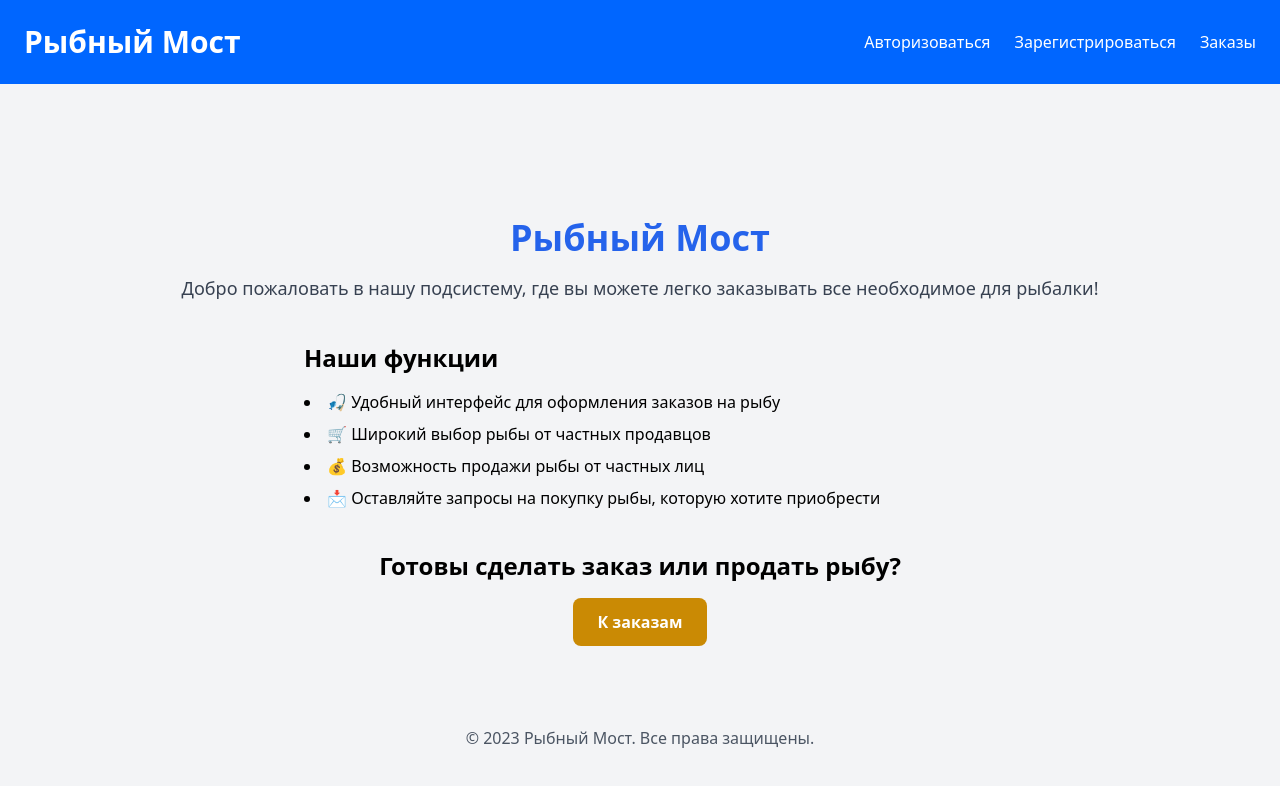
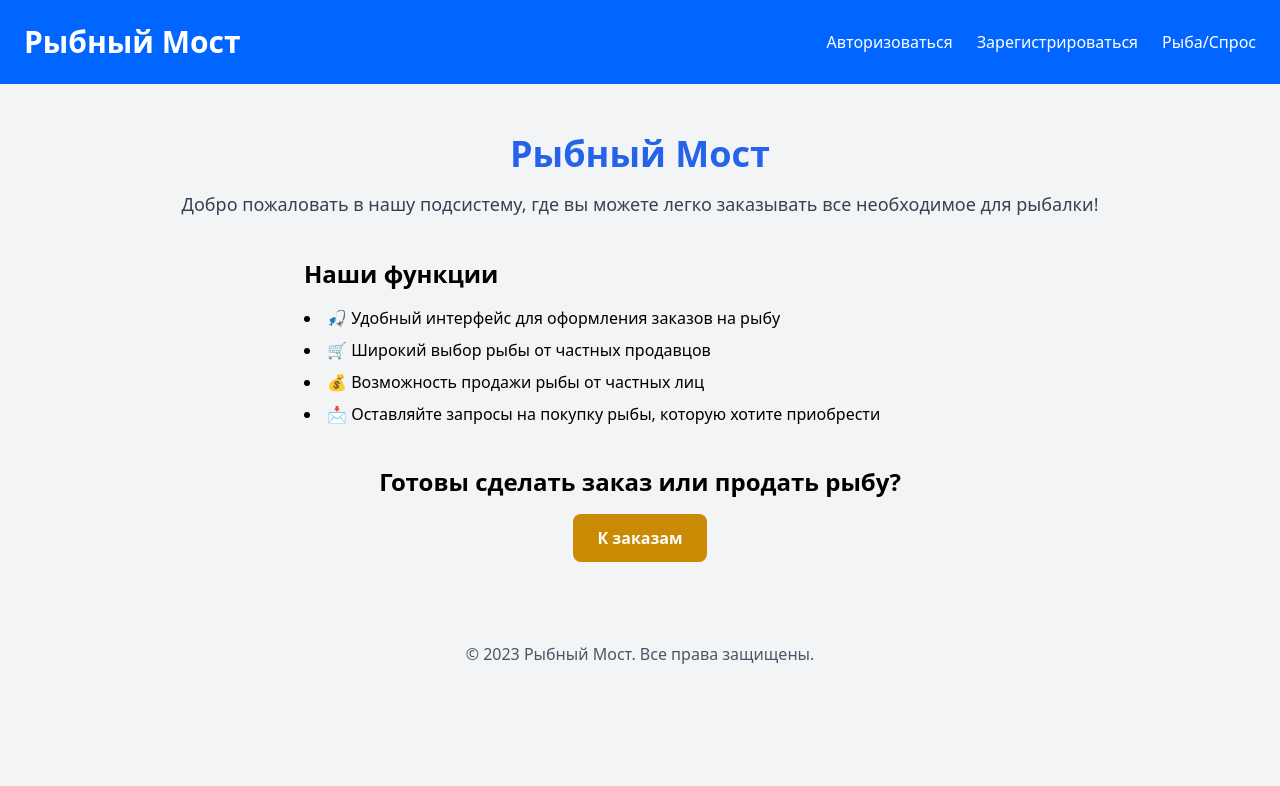
Before and after one commit to XomyachokAndrew/course, a Next.js app: page / in a window 1280 px wide. Shown: the top 786 px of the page. Built offline with nearby package versions, Linux system fonts and the light colour scheme.

Commit message:
Fixed Header

```diff
--- a/app/components/Header.js
+++ b/app/components/Header.js
@@ -1,4 +1,4 @@
-'use client'
+'use client';
 import { useRouter } from 'next/navigation';
 import { useAuth } from '../context/AuthContext';
 import Link from 'next/link';
@@ -13,28 +13,22 @@ const Header = () => {
     };
 
     return (
-        <header className="bg-[#0066FF] text-white py-6"> {/* Увеличен отступ по вертикали */}
-            <div className="container mx-auto flex justify-between items-center px-6"> {/* Увеличен отступ по горизонтали */}
-                <h1 className="text-3xl font-bold"> {/* Увеличен размер шрифта заголовка */}
+        <header className="bg-[#0066FF] text-white py-6 fixed top-0 left-0 w-full z-50"> {/* Добавлено фиксированное позиционирование */}
+            <div className="container mx-auto flex justify-between items-center px-6">
+                <h1 className="text-3xl font-bold">
                     <Link href="/" className="hover:text-[#FFA100] transition duration-200">
                         Рыбный Мост
                     </Link>
                 </h1>
                 <nav>
-                    <ul className="flex space-x-6"> {/* Увеличено расстояние между элементами списка */}
-
+                    <ul className="flex space-x-6">
                         {user ? (
                             <>
-                                {isAdmin() ?
-                                    (
-                                        <li>
-                                            <Link href='/admin'>Админ</Link>
-                                        </li>
-                                    ) : (
-                                        <>
-                                        </>
-                                    )
-                                }
+                                {isAdmin() ? (
+                                    <li>
+                                        <Link href='/admin'>Админ</Link>
+                                    </li>
+                                ) : null}
                                 <li>
                                     <Link className="hover:text-[#FFA100] transition duration-200" href="/profile">
                                         Профиль
@@ -61,8 +55,8 @@ const Header = () => {
                             </>
                         )}
                         <li>
-                            <Link href="/orders" className='hover:text-[#FFA100] transition duration-200'>
-                                Заказы
+                            <Link href="/catalog" className='hover:text-[#FFA100] transition duration-200'>
+                                Рыба/Спрос
                             </Link>
                         </li>
                     </ul>
```
